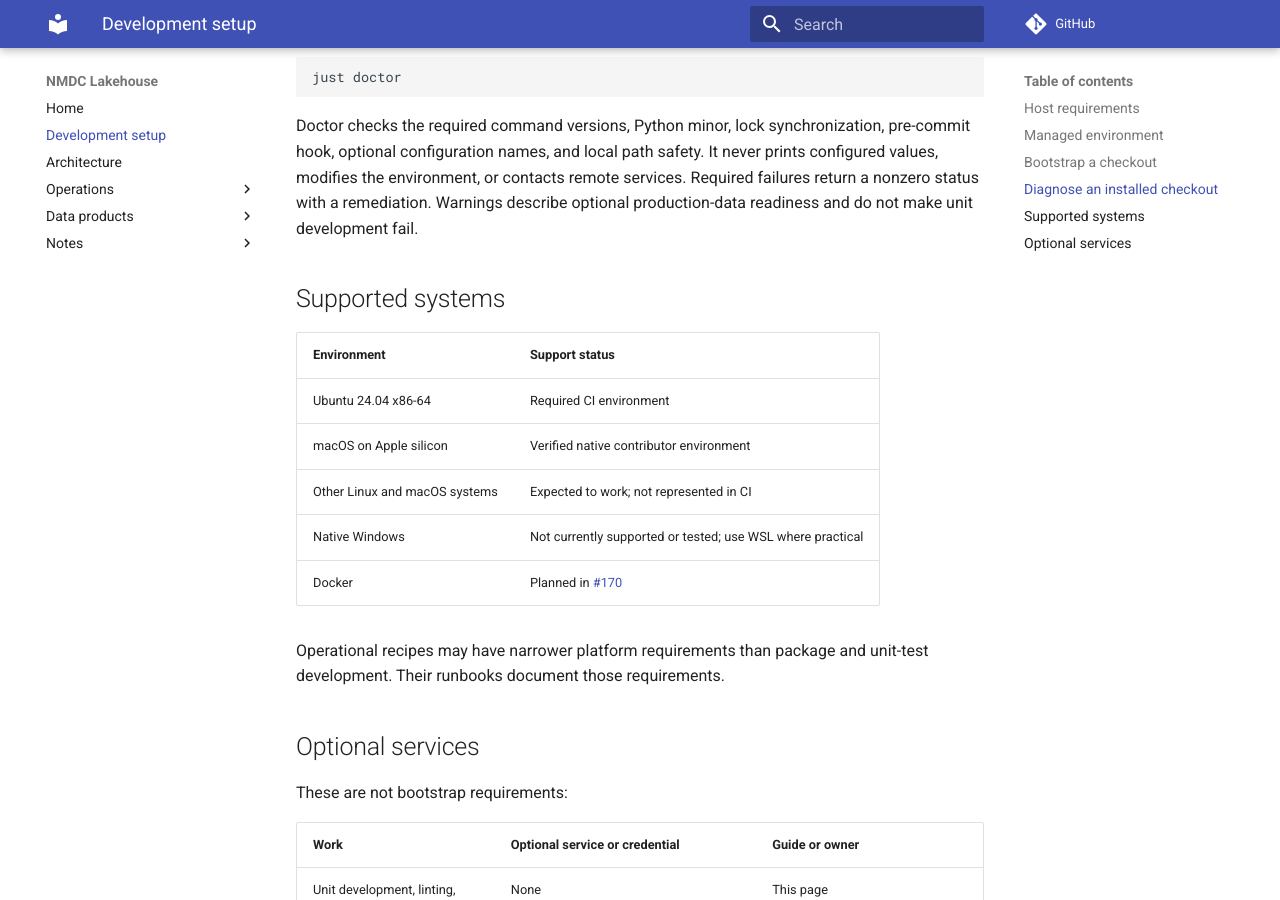
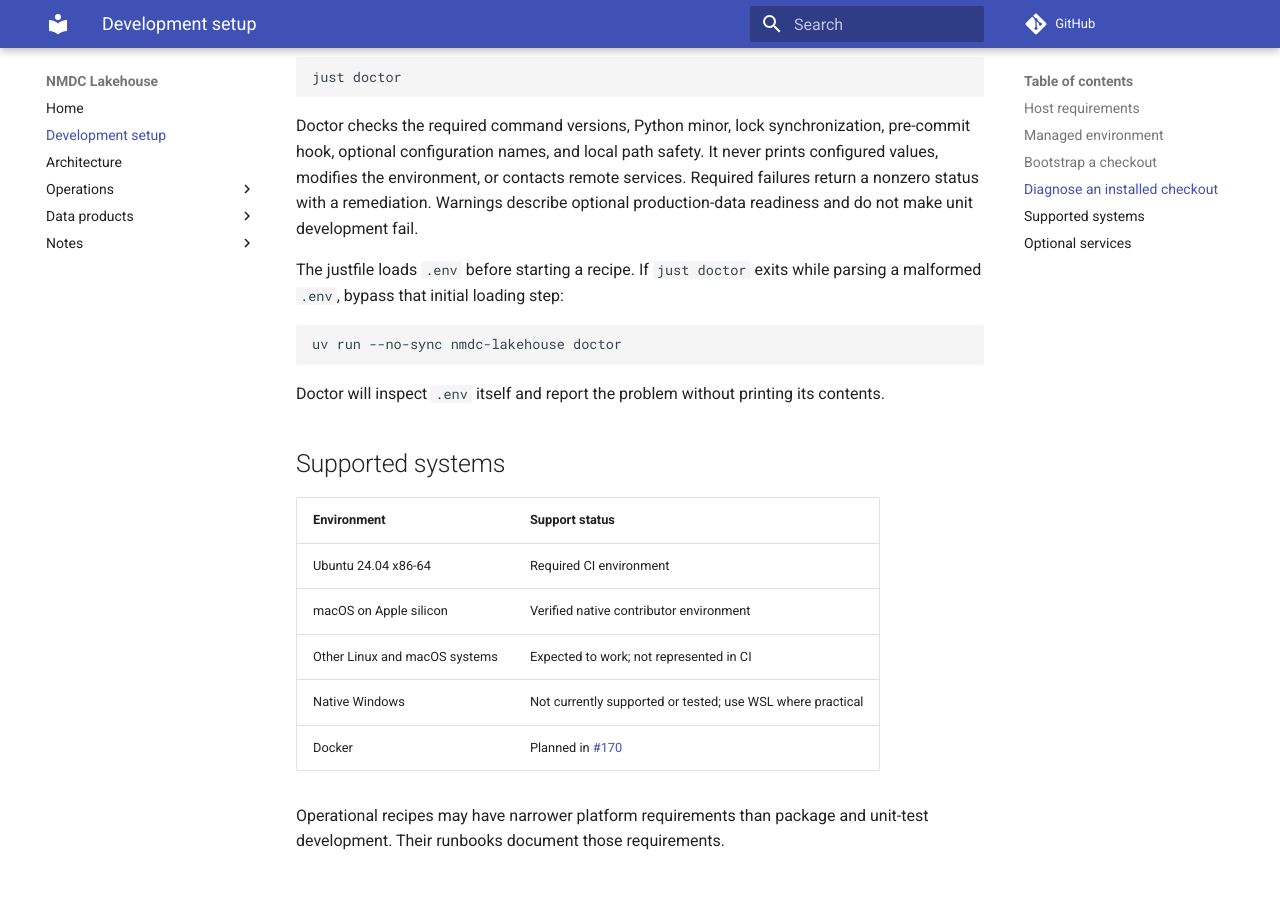
Before and after one commit to microbiomedata/nmdc-lakehouse, an MkDocs documentation site: the page built from docs/development-setup.md, in a window 1280 px wide and 900 px high, scrolled down 2186 px. Built offline with MkDocs 1.6.1 and Material for MkDocs 9.7.7, drawn with Linux system fonts in a browser that asks for light colours; comment, search, counter and statistics services are not loaded.

Commit message:
Document the doctor dotenv escape hatch

````diff
--- a/docs/development-setup.md
+++ b/docs/development-setup.md
@@ -88,6 +88,16 @@ prints configured values, modifies the environment, or contacts remote services.
 Required failures return a nonzero status with a remediation. Warnings describe
 optional production-data readiness and do not make unit development fail.
 
+The justfile loads `.env` before starting a recipe. If `just doctor` exits while
+parsing a malformed `.env`, bypass that initial loading step:
+
+```bash
+uv run --no-sync nmdc-lakehouse doctor
+```
+
+Doctor will inspect `.env` itself and report the problem without printing its
+contents.
+
 ## Supported systems
 
 | Environment | Support status |
````
Also changed, not shown: README.md (+3 -0 lines).
